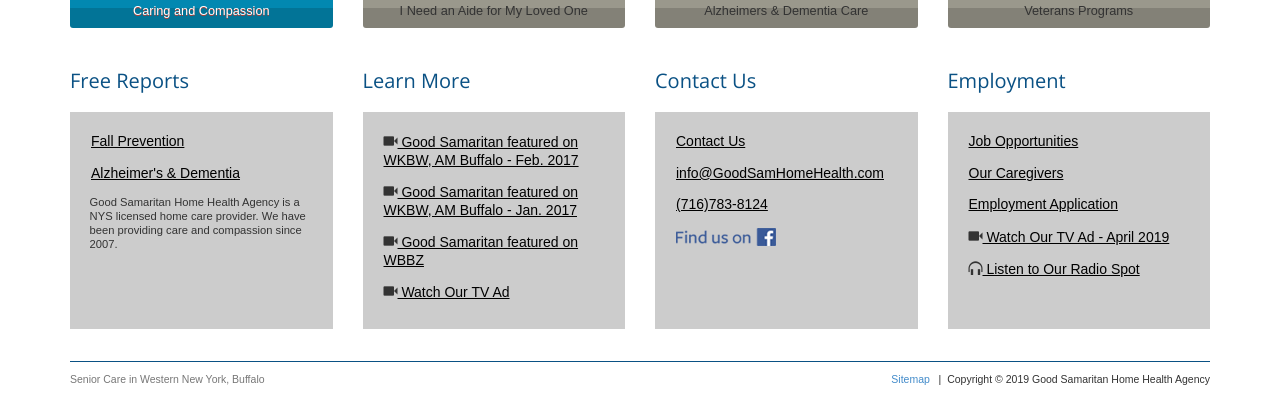
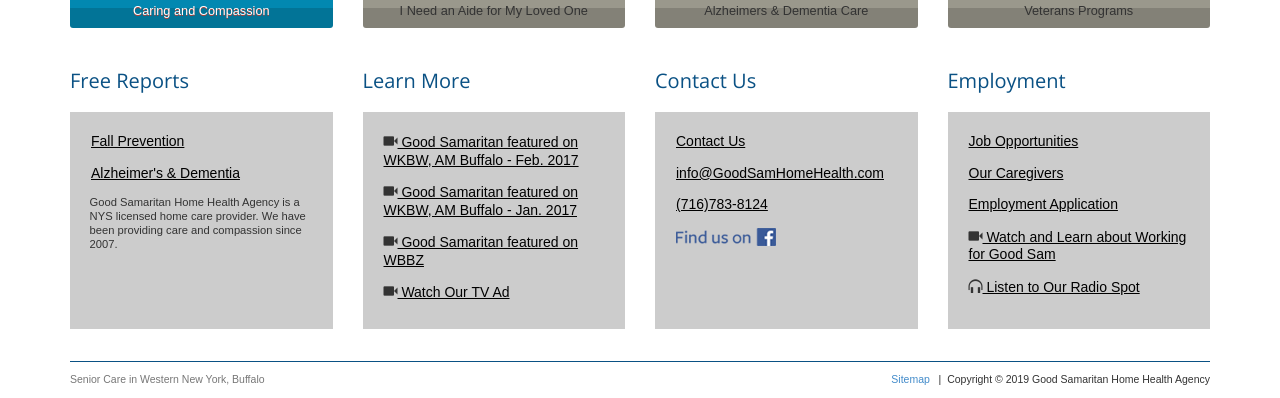
Before and after one commit to joshvito/goodsamhomehealth, a PHP site: page /index.php in a window 1280 px wide. Shown: the part 553-951 px from the top of the page. Run offline with PHP 8.4, Linux system fonts and the light colour scheme; some libraries are stand-ins or nearby versions.

Commit message:
updates link text

```diff
--- a/home/index.php
+++ b/home/index.php
@@ -137,7 +137,7 @@ text-decoration:underline;
                     <li><a href="/jobs/">Job Opportunities</a></li>
                     <li><a href="/home/our-caregivers.php">Our Caregivers</a></li>
                     <li><a href="/jobs/application.php">Employment Application</a></li>
-                    <li><i class="glyphicon glyphicon-facetime-video"></i><a href="https://www.youtube.com/watch?v=GrPuyo1Pz9U&list=PLQkN71YwPMm07cGdSr01RV9CT4E_Pq3k0" target="_blank" title="Watch the Video: Good Samaritan Home Health Agency TV Ad"> Watch Our TV Ad - April 2019</a></li>
+                    <li><i class="glyphicon glyphicon-facetime-video"></i><a href="https://www.youtube.com/watch?v=GrPuyo1Pz9U&list=PLQkN71YwPMm07cGdSr01RV9CT4E_Pq3k0" target="_blank" title="Watch the Video: Watch and Learn about Working for Good Sam"> Watch and Learn about Working for Good Sam</a></li>
                     <li><i class="glyphicon glyphicon-headphones"></i><a href="" data-toggle="modal" data-target="#radioSpotModal"> Listen to Our Radio Spot</a></li>
 
                 </ul>
```
